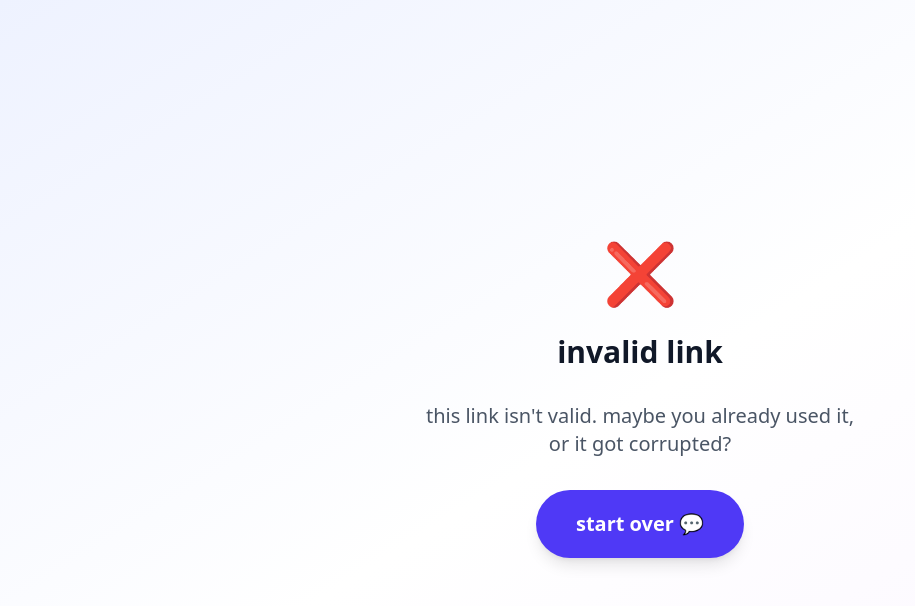
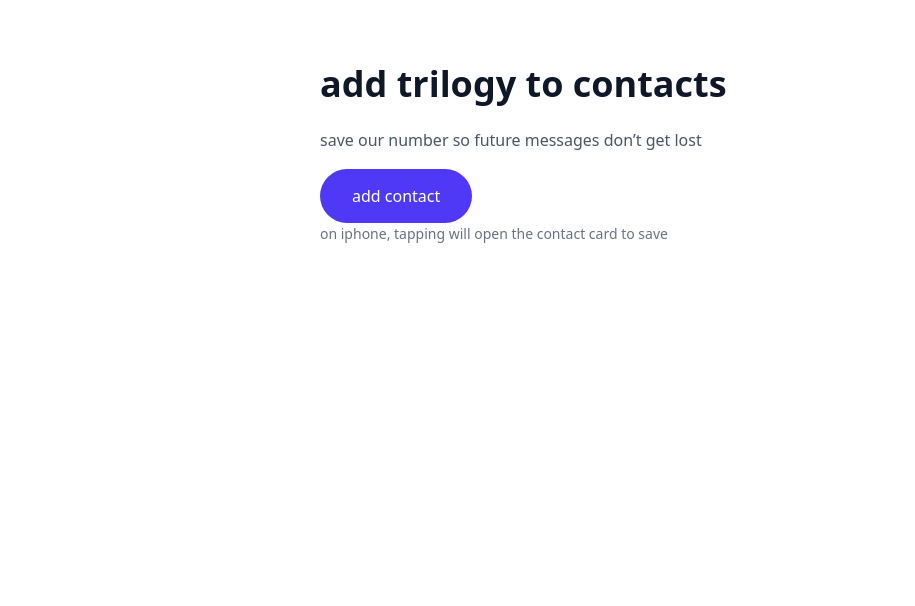
Before and after one commit to manav-s/trilogymoney, a Next.js app: page /onboard/contact in a window 1280 px wide. Shown: the top 606 px of the page, without its empty margins (0-915 px from the left). Built offline with nearby package versions, Linux system fonts and the light colour scheme; no server answers; the database is empty.

Commit message:
feat(contact): add /onboard/contact page with vCard download and trilogy.vcf in public

```diff
--- /dev/null
+++ b/app/onboard/contact/page.tsx
@@ -0,0 +1,21 @@
+"use client";
+
+export default function ContactPage() {
+  return (
+    <div className="min-h-screen bg-white">
+      <div className="max-w-2xl mx-auto px-4 py-16">
+        <h1 className="text-4xl font-bold text-gray-900 mb-6 lowercase">add trilogy to contacts</h1>
+        <p className="text-gray-600 lowercase mb-8">save our number so future messages don’t get lost</p>
+
+        <a
+          href="/trilogy.vcf"
+          className="px-8 py-4 rounded-full bg-indigo-600 text-white lowercase hover:bg-indigo-700"
+        >
+          add contact
+        </a>
+
+        <p className="text-gray-500 text-sm lowercase mt-4">on iphone, tapping will open the contact card to save</p>
+      </div>
+    </div>
+  );
+}
```
Also changed, not shown: 1 other file (tests, documents, lock files or other folders).
